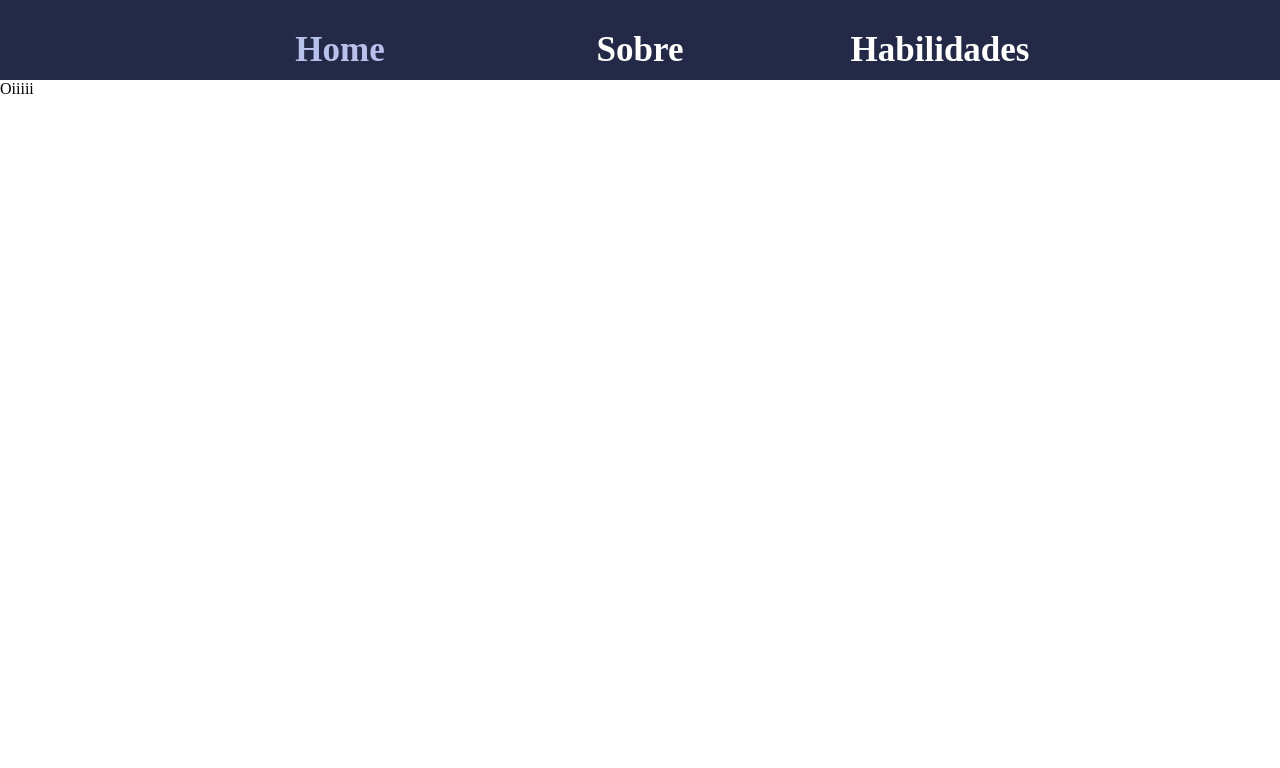
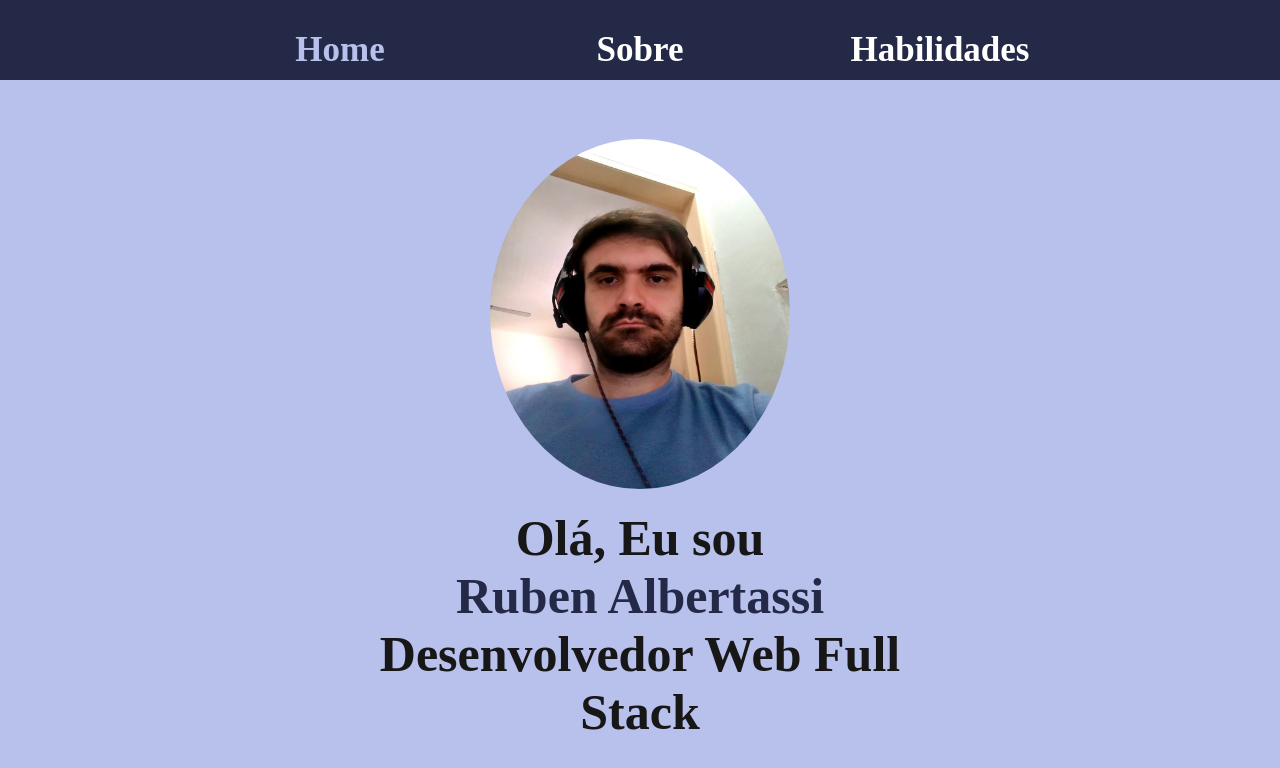
Before and after one commit to albertassi88/portfolio-angular, an Angular app: page / in a window 1280 px wide. Shown: the top 768 px of the page. Built offline with nearby package versions, Linux system fonts and the light colour scheme.

Commit message:
alteraçoes no estilo do componente home

```diff
--- a/src/app/modules/about/components/about/about.component.css
+++ b/src/app/modules/about/components/about/about.component.css
@@ -22,8 +22,10 @@ img {
 }
 
 article.box-about > p {
-  font-size: 35px;
+  font-size: 34px;
+  font-weight: bolder;
   width: 780px;
   margin-left: 25px;
   text-align: justify;
+  color: rgb(24, 23, 23);
 }
--- a/src/app/modules/home/components/home/home.component.css
+++ b/src/app/modules/home/components/home/home.component.css
@@ -0,0 +1,34 @@
+section.container-home {
+  width: 100vw;
+  height: 90vh;
+  background-color: #b8c1ec;
+  display: flex;
+  flex-direction: row;
+  justify-content: center;
+  align-items: center;
+}
+
+.box-home {
+  width: 70vh;
+  display: flex;
+  flex-direction: column;
+  justify-content: center;
+  align-items: center;
+}
+
+img {
+  width: 300px;
+  height: 350px;
+  border-radius: 50%;
+}
+
+.box-home > h2 {
+  font-size: 50px;
+  text-align: center;
+  margin-top: 20px;
+  color: rgb(24, 23, 23);
+}
+
+.color {
+  color: #232946;
+}
--- a/src/app/modules/home/components/home/home.component.html
+++ b/src/app/modules/home/components/home/home.component.html
@@ -1 +1,8 @@
-<p>Oiiiii</p>
+<section class="container-home">
+  <article class="box-home">
+    <img src="assets/fotoHome.jpg" alt="minha foto">
+    <h2>Olá, Eu sou <br>
+      <span [class.color]="colorName">Ruben Albertassi </span><br>
+      Desenvolvedor Web Full Stack</h2>
+  </article>
+</section>
--- a/src/app/modules/home/components/home/home.component.ts
+++ b/src/app/modules/home/components/home/home.component.ts
@@ -7,6 +7,8 @@ import { Component, OnInit } from '@angular/core';
 })
 export class HomeComponent implements OnInit {
 
+  colorName: boolean = true;
+
   constructor() { }
 
   ngOnInit(): void {
```
Also changed, not shown: src/assets/fotoHome.jpg (added).
